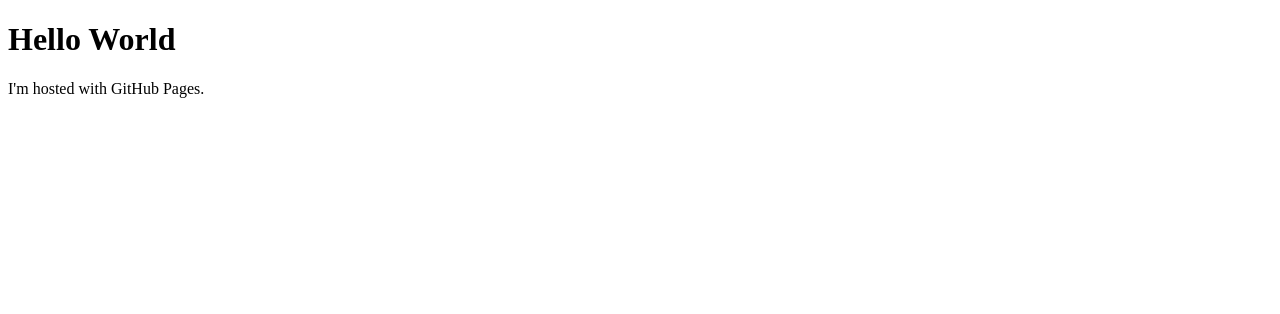
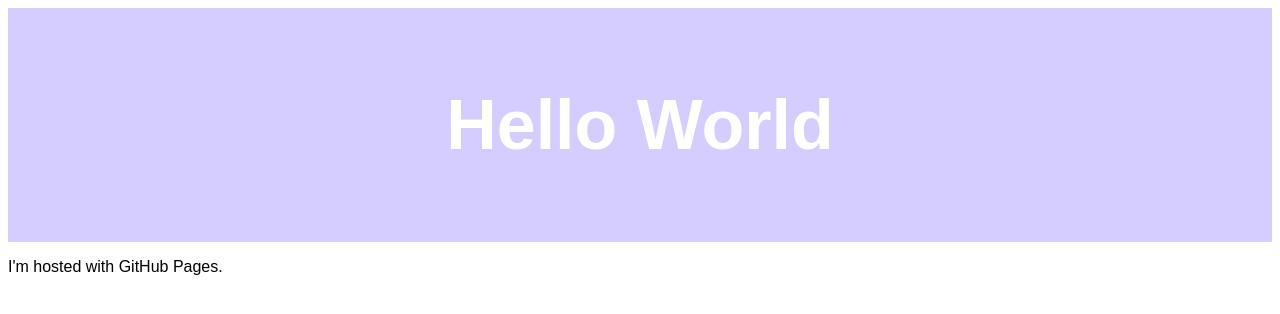
Before and after one commit to RosemaryBarrass/RosemaryBarrass.github.io, a plain HTML site: page index.html in a window 1280 px wide. Drawn offline with Linux system fonts and the light colour scheme.

Commit message:
Update Layout

```diff
--- a/index.html
+++ b/index.html
@@ -1,7 +1,35 @@
 <!DOCTYPE html>
 <html>
+<head>
+  <style>
+* {
+  box-sizing: border-box;
+}
+
+body {
+  font-family: Arial, Helvetica, sans-serif;
+}
+header {
+  background-color: #D5CCFF;
+  padding: 30px;
+  text-align: center;
+  font-size: 35px;
+  color: white;
+}
+
+nav {
+  float: left;
+  width: 30%;
+  background: #504D60;
+  padding: 20px;
+}
+  </style>
+</head>
+
 <body>
-<h1>Hello World</h1>
+  <header>
+    <h1>Hello World</h1>
+  </header>
 <p>I'm hosted with GitHub Pages.</p>
 </body>
 </html>
```
